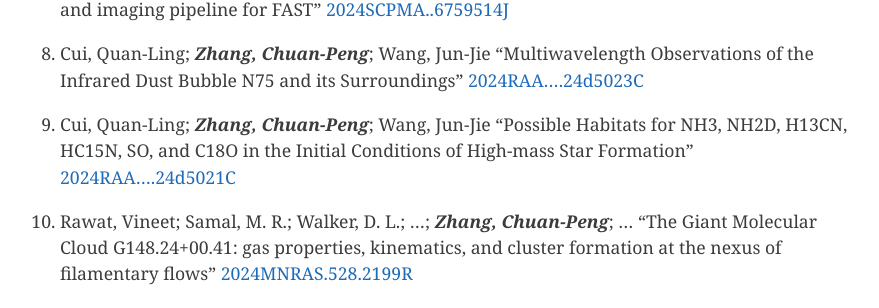
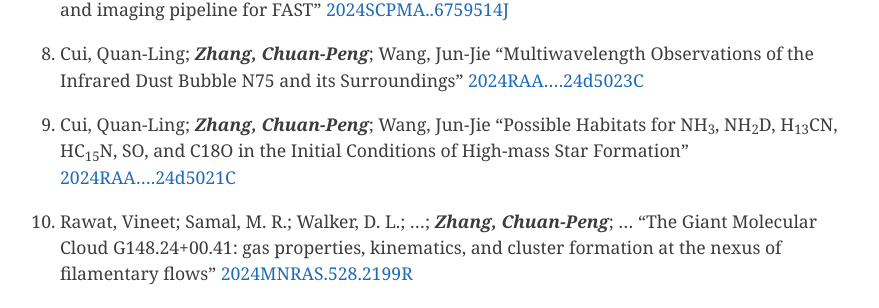
Before and after one commit to zcp521/zcp521.github.io, a Jekyll site: the page built from pub.md, in a window 1280 px wide and 900 px high, scrolled down 1171 px. Shown: the part 148-456 px from the top of the window, without its empty margins (204-1083 px from the left). Built offline with Jekyll 4.4.1, drawn with Linux system fonts in a browser that asks for light colours.

Commit message:
Update pub.md

```diff
--- a/pub.md
+++ b/pub.md
@@ -47,7 +47,7 @@ tagline: "My publication list"
 	[2024RAA....24d5023C](https://ui.adsabs.harvard.edu/abs/2024RAA....24d5023C/abstract)
 
 65. Cui, Quan-Ling; ***Zhang, Chuan-Peng***; Wang, Jun-Jie
-	"Possible Habitats for NH3, NH2D, H13CN, HC15N, SO, and C18O in the Initial Conditions of High-mass Star Formation"
+	"Possible Habitats for NH<sub>3</sub>, NH<sub>2</sub>D, H<sub>13</sub>CN, HC<sub>15</sub>N, SO, and C18O in the Initial Conditions of High-mass Star Formation"
 	[2024RAA....24d5021C](https://ui.adsabs.harvard.edu/abs/2024RAA....24d5021C/abstract)
 
 64. Rawat, Vineet; Samal, M. R.; Walker, D. L.; ...; ***Zhang, Chuan-Peng***; ...
```
